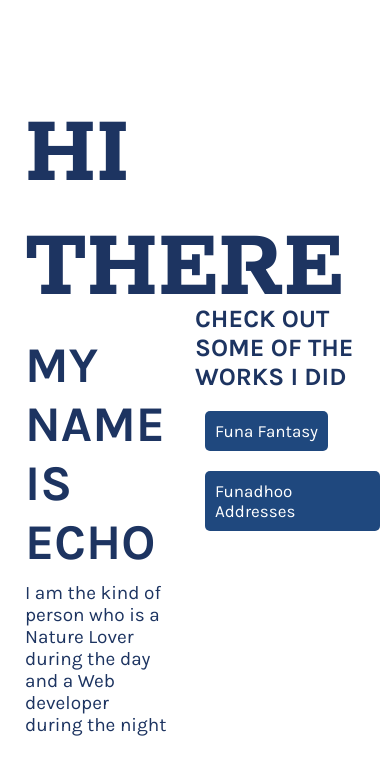
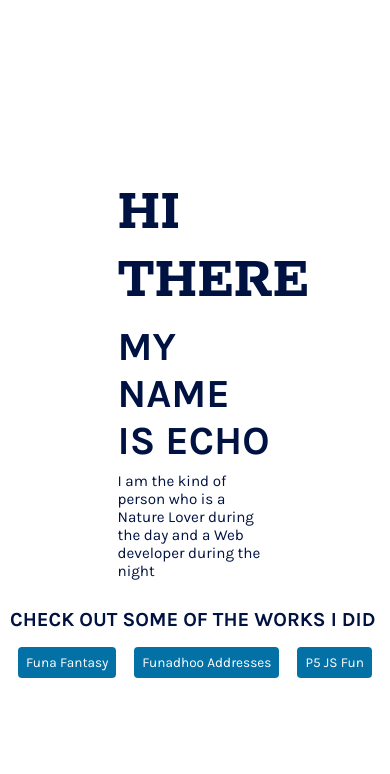
Before and after one commit to forgotten-echo/forgotten-echo, a plain HTML site: page index.html in a window 390 px wide. Drawn offline with Linux system fonts and the light colour scheme.

Commit message:
media added

```diff
--- a/css/echo.css
+++ b/css/echo.css
@@ -1,11 +1,11 @@
 @import url("https://fonts.googleapis.com/css2?family=Karla:wght@300;400;700&family=Rokkitt:wght@300;400;700&display=swap");
 
 :root {
-  --red: #fb3640ff;
-  --grey: #605f5eff;
-  --dark-blue: #1d3461ff;
-  --blue: #1f487eff;
-  --light-blue: #247ba0ff;
+  --green: #5aff15ff;
+  --dark-blue: #001242ff;
+  --light-blue: #a9d3ffff;
+  --blue: #0471a6ff;
+  --orange: #ff6700ff;
   --white: #fff;
 
   --main-font: "Karla", sans-serif;
@@ -63,7 +63,7 @@ main {
 
 h1 {
   font-family: var(--heading-font);
-  font-size: 10rem;
+  font-size: 7.5rem;
 }
 
 h2 {
@@ -94,3 +94,21 @@ p {
   justify-content: flex-start;
   align-items: flex-start;
 }
+
+@media only screen and (max-width: 900px) {
+  main {
+    flex-direction: column;
+  }
+}
+
+@media only screen and (max-width: 600px) {
+  html {
+    font-size: 50%;
+  }
+}
+
+@media only screen and (max-width: 300px) {
+  html {
+    font-size: 45%;
+  }
+}
--- a/index.html
+++ b/index.html
@@ -22,6 +22,7 @@
         <div class="works">
           <a href="https://funafantasy.netlify.app">Funa Fantasy</a>
           <a href="https://funadhoo.herokuapp.com">Funadhoo Addresses</a>
+          <a href="https://p5-fun.netlify.app">P5 JS Fun</a>
         </div>
       </section>
     </main>
```
